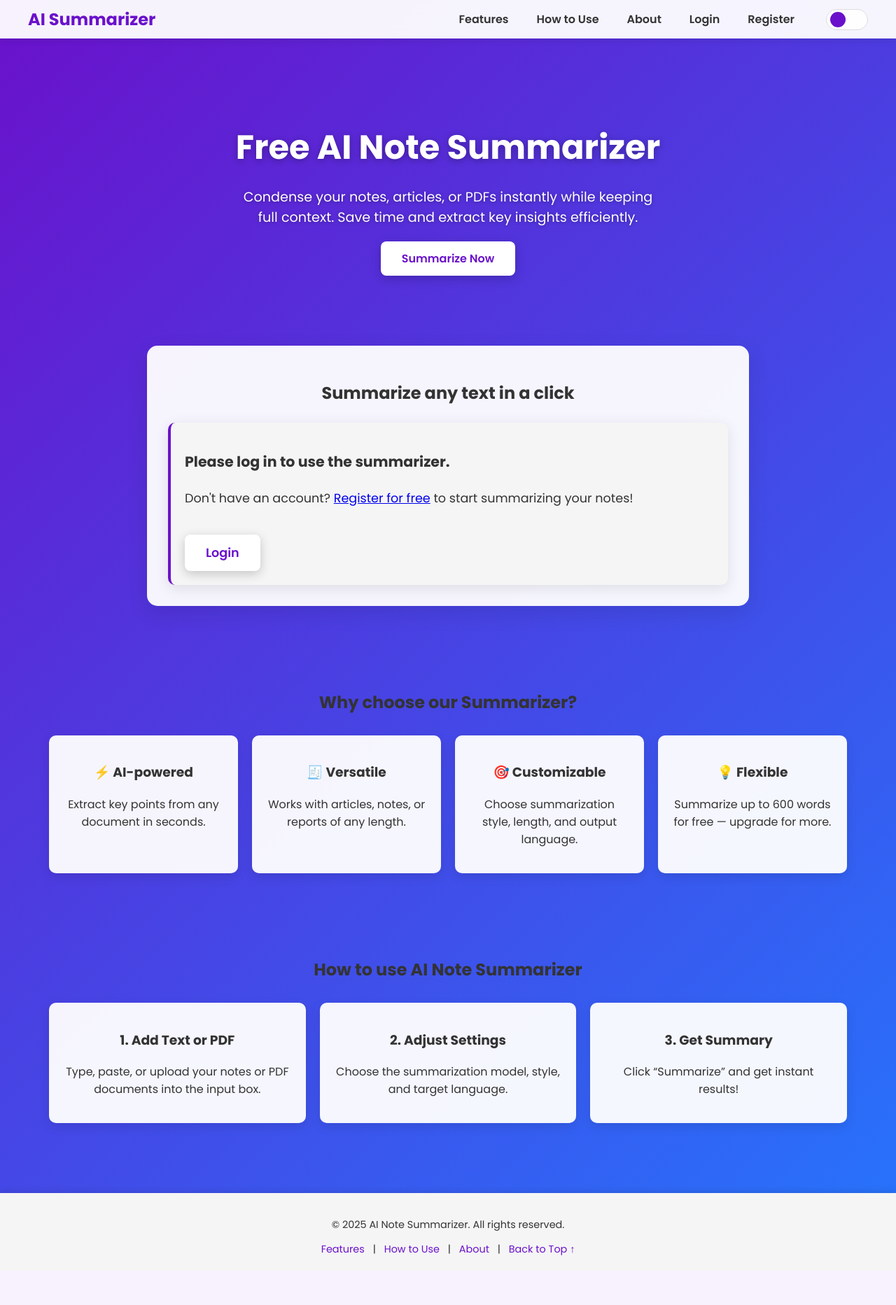
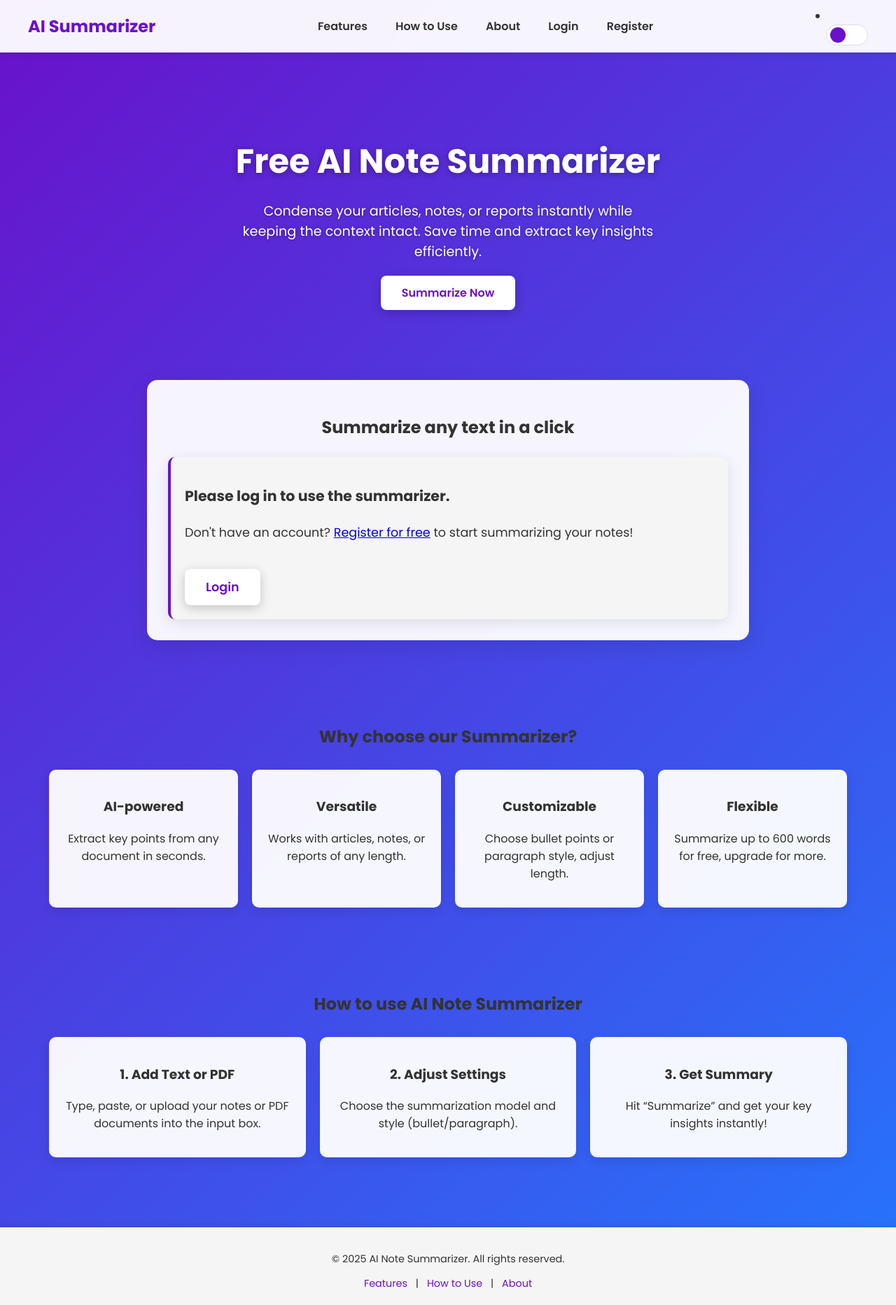
Before and after one commit to SolutionsAI420/AI-Note-Summarizer-Web-App, a Flask app: page / in a window 1280 px wide. Shown: the whole page at 70% size. Before the commit the page ends 1794 px from the top, so only its background shows below. Run offline with Flask 3, Linux system fonts and the light colour scheme.

Commit message:
Refactor index.html for improved layout and content
Updated the HTML structure and content for better clarity and functionality, including changes to the navbar, hero section, and form elements.

```diff
--- a/templates/index.html
+++ b/templates/index.html
@@ -11,7 +11,6 @@
 
 <body>
 
-    <!-- Navbar -->
     <nav class="navbar">
         <div class="nav-container">
             <div class="logo">AI Summarizer</div>
@@ -26,41 +25,47 @@
                 <li><a href="{{ url_for('login') }}">Login</a></li>
                 <li><a href="{{ url_for('register') }}">Register</a></li>
                 {% endif %}
-                <li>
-                    <button id="theme-toggle" class="theme-toggle">🌙</button>
-                </li>
             </ul>
+            <!-- Dark Mode Toggle -->
+            <li>
+                <button id="theme-toggle" class="theme-toggle">🌙</button>
+            </li>
+
         </div>
     </nav>
 
-    <!-- Hero Section -->
     <section class="hero">
         <div class="hero-text">
             <h1>Free AI Note Summarizer</h1>
-            <p>Condense your notes, articles, or PDFs instantly while keeping full context. Save time and extract key insights efficiently.</p>
+            <p>Condense your articles, notes, or reports instantly while keeping the context intact. Save time and
+                extract key insights efficiently.</p>
             <a href="#summarizer" class="cta-button">Summarize Now</a>
         </div>
     </section>
 
-    <!-- Summarizer Section -->
     <section id="summarizer" class="summarizer-section">
         {% if current_user.is_authenticated %}
         <h2>Summarize any text or PDF in a click</h2>
         <form method="POST" id="summarizer-form" enctype="multipart/form-data">
-            <textarea name="text" rows="8" placeholder="Paste your notes here...">{{ request.form.text or '' }}</textarea>
+            <textarea name="text" rows="8" placeholder="Paste your notes here..."></textarea>
             <br><br>
             <input type="file" name="file" accept=".pdf">
             <br><small>Upload a PDF to summarize its content automatically</small>
             <br><br>
+<<<<<<< Updated upstream
+=======
 
-            <!-- Model selection -->
+>>>>>>> Stashed changes
             <select name="model" id="model">
                 <option value="Fast" {% if selected_model=='Fast' %}selected{% endif %}>Fast (t5-small)</option>
-                <option value="High-Quality" {% if selected_model=='High-Quality' %}selected{% endif %}>High-Quality (DistilBART / bart-large)</option>
+                <option value="High-Quality" {% if selected_model=='High-Quality' %}selected{% endif %}>High-Quality
+                    (bart-large)</option>
             </select>
             <br><br>
+<<<<<<< Updated upstream
+            <button type="submit">Summarize</button>
+=======
 
-            <!-- Language selection -->
             <select name="target_lang" id="target_lang">
                 <option value="auto" selected>Auto-Detect / Keep Original</option>
                 <option value="en">English</option>
@@ -71,50 +76,66 @@
             <br><br>
 
             <button type="submit" class="cta-button">Summarize</button>
+>>>>>>> Stashed changes
         </form>
-
         <div id="loading" style="display:none;">⏳ Generating summary...</div>
-
         {% if summary %}
         <div class="summary-card">
-            <h3>Summary {% if detected_lang and detected_lang != 'en' %}({{ detected_lang | upper }}){% endif %}:</h3>
+            <h3>Summary:</h3>
             <p>{{ summary }}</p>
+        </div>
+        {% endif %}
+
+        {% if keywords %}
+        <div class="keywords-card summary-card">
+            <h3>Extracted Keywords (English):</h3>
+            <ul class="keyword-list">
+                {% for kw in keywords %}
+                <li>{{ kw }}</li>
+                {% endfor %}
+            </ul>
+        </div>
+        {% endif %}
+
+        {% if mindmap_path %}
+        <div class="mindmap-card summary-card">
+            <h3>Concept Mind Map (English):</h3>
+            <img src="{{ url_for('static', filename='mindmap.png') }}" alt="Concept Mindmap" style="max-width:100%; height:auto; border-radius: 8px;">
         </div>
         {% endif %}
         {% else %}
         <h2>Summarize any text in a click</h2>
         <div class="summary-card">
             <h3>Please log in to use the summarizer.</h3>
-            <p>Don't have an account? <a href="{{ url_for('register') }}">Register for free</a> to start summarizing your notes!</p>
+            <p>Don't have an account? <a href="{{ url_for('register') }}">Register for free</a> to start summarizing
+                your notes!</p>
             <a href="{{ url_for('login') }}" class="cta-button" style="margin-top: 20px;">Login</a>
         </div>
         {% endif %}
     </section>
 
-    <!-- Features Section -->
     <section id="features" class="features">
         <h2>Why choose our Summarizer?</h2>
         <div class="feature-grid">
             <div class="feature-card">
-                <h3>⚡ AI-powered</h3>
+                <h3>AI-powered</h3>
                 <p>Extract key points from any document in seconds.</p>
             </div>
             <div class="feature-card">
-                <h3>🧾 Versatile</h3>
+                <h3>Versatile</h3>
                 <p>Works with articles, notes, or reports of any length.</p>
             </div>
             <div class="feature-card">
-                <h3>🎯 Customizable</h3>
-                <p>Choose summarization style, length, and output language.</p>
+                <h3>Customizable</h3>
+                <p>Choose bullet points or paragraph style, adjust length.</p>
             </div>
             <div class="feature-card">
-                <h3>💡 Flexible</h3>
-                <p>Summarize up to 600 words for free — upgrade for more.</p>
+                <h3>Flexible</h3>
+                <p>Summarize up to 600 words for free, upgrade for more.</p>
             </div>
         </div>
     </section>
 
-    <!-- How-to Section -->
     <section id="how-to" class="how-to">
         <h2>How to use AI Note Summarizer</h2>
         <div class="steps">
@@ -124,53 +145,58 @@
             </div>
             <div class="step">
                 <h3>2. Adjust Settings</h3>
-                <p>Choose the summarization model, style, and target language.</p>
+                <p>Choose the summarization model and style (bullet/paragraph).</p>
             </div>
             <div class="step">
                 <h3>3. Get Summary</h3>
-                <p>Click “Summarize” and get instant results!</p>
+                <p>Hit “Summarize” and get your key insights instantly!</p>
             </div>
         </div>
     </section>
 
-    <!-- Footer -->
     <footer class="footer">
         <div class="footer-container">
             <p>© 2025 AI Note Summarizer. All rights reserved.</p>
             <div class="footer-links">
                 <a href="#features">Features</a> |
                 <a href="#how-to">How to Use</a> |
-                <a href="#about">About</a> |
-                <a href="#top">Back to Top ↑</a>
+                <a href="#about">About</a>
             </div>
         </div>
     </footer>
 
     <script>
-        // Show loading indicator
         const form = document.getElementById('summarizer-form');
         const loading = document.getElementById('loading');
-        if (form) {
-            form.addEventListener('submit', () => {
-                loading.style.display = 'block';
-            });
-        }
+        form.addEventListener('submit', () => {
+            loading.style.display = 'block';
+        });
 
         // Theme toggle functionality
         document.addEventListener('DOMContentLoaded', function () {
             const themeToggle = document.querySelector('.theme-toggle');
             const prefersDarkScheme = window.matchMedia('(prefers-color-scheme: dark)');
-            const currentTheme = localStorage.getItem('theme') || (prefersDarkScheme.matches ? 'dark' : 'light');
+
+            // Check for saved theme preference or use OS preference
+            const currentTheme = localStorage.getItem('theme') ||
+                (prefersDarkScheme.matches ? 'dark' : 'light');
+
+            // Apply the theme
             document.documentElement.setAttribute('data-theme', currentTheme);
 
+            // Toggle theme when button is clicked
             themeToggle.addEventListener('click', function () {
                 const currentTheme = document.documentElement.getAttribute('data-theme');
                 const newTheme = currentTheme === 'dark' ? 'light' : 'dark';
+
                 document.documentElement.setAttribute('data-theme', newTheme);
                 localStorage.setItem('theme', newTheme);
             });
         });
+
+
     </script>
+
 
 </body>
 
```
